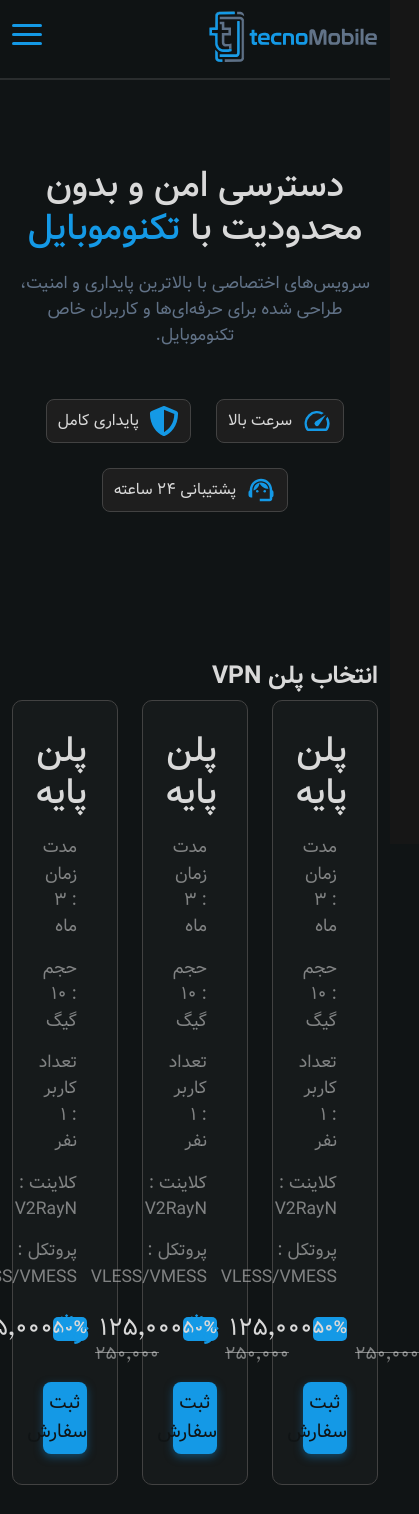
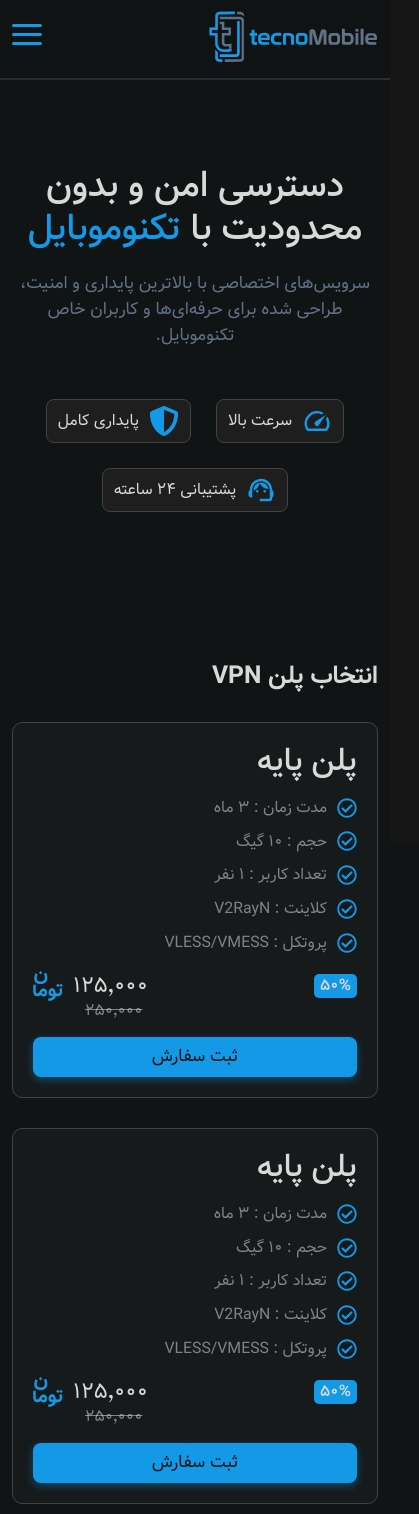
Before and after one commit to Formula88/tecnoMobile, a React (Vite) app: page /VPN in a window 390 px wide. Shown: the top 1514 px of the page, 419 px wide, since content can reach past the window. Built offline with nearby package versions, Linux system fonts and the light colour scheme; no server answers.

Commit message:
Make VPN cards responsive

```diff
--- a/src/components/cards/VPNCard/VPNCard.module.scss
+++ b/src/components/cards/VPNCard/VPNCard.module.scss
@@ -27,3 +27,25 @@
     font-size: 1.2em;
   }
 }
+
+@media (max-width: 1399px) {
+}
+@media (max-width: 1199px) {
+}
+@media (max-width: 991px) {
+}
+@media (max-width: 767px) {
+  .vpnCard{
+    font-size: 0.8rem;
+    padding: 20px;
+  }
+}
+@media (max-width: 575px) {
+  .vpnCard{
+    font-size: 0.9rem;
+    .info{
+      margin: 15px 0px;
+      gap: 10px;
+    }
+  }
+}
--- a/src/pages/VPNs/VPNs.jsx
+++ b/src/pages/VPNs/VPNs.jsx
@@ -16,7 +16,7 @@
         <section className={styles.VPNsCards}>
           <div className="container">
             <h2 className={styles.title}>انتخاب پلن VPN</h2>
-            <div className="row row-cols-3 justify-content-center">
+            <div className="row row-cols-lg-3 row-cols-sm-2 row-cols-1 justify-content-center">
               {vpns.map((value) => {
                 return (
                   <div className="col">
--- a/src/pages/VPNs/VPNs.module.scss
+++ b/src/pages/VPNs/VPNs.module.scss
@@ -1,10 +1,11 @@
-.VPNs{
-    .VPNsCards{
-        margin-top: 150px;
-        .title{
-            direction: rtl;
-            color: #d9d9d9;
-            font-weight: bold;
-        }
+.VPNs {
+  .VPNsCards {
+    margin-top: 150px;
+    .title {
+      direction: rtl;
+      color: #d9d9d9;
+      font-weight: bold;
+      margin-bottom: 30px;
     }
+  }
 }
```
